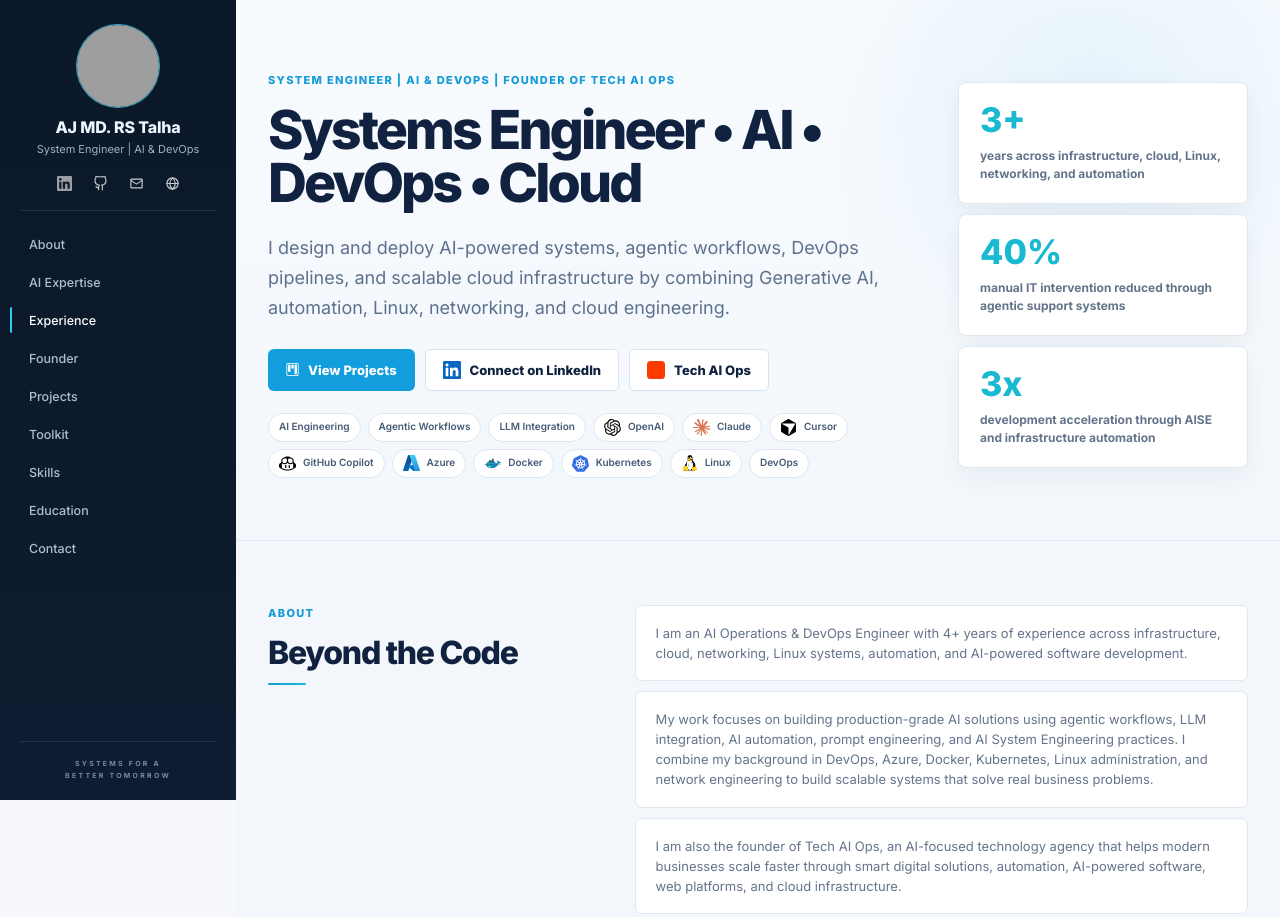
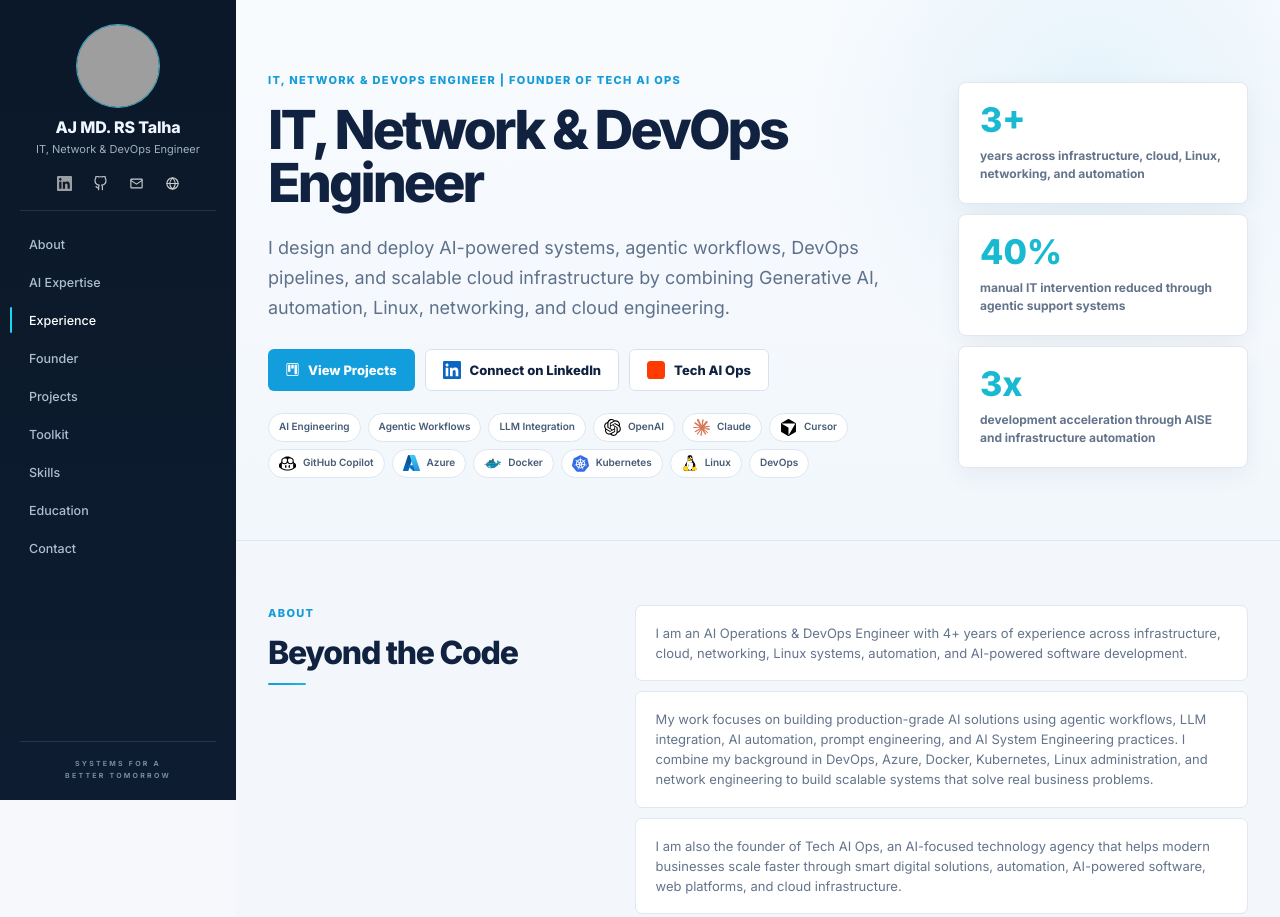
Before and after one commit to ajmdrstalha/portfolio-ajmdrstalha, a plain HTML site: page index.html in a window 1280 px wide. Shown: the top 917 px of the page. Drawn offline with nearby package versions, Linux system fonts and the light colour scheme; grey boxes are pictures that could not be loaded.

Commit message:
Update headline and designation in index.html to match LinkedIn profile

```diff
--- a/index.html
+++ b/index.html
@@ -8,7 +8,7 @@
   <meta property="og:description" content="AI Engineer building agentic workflows, AI automation systems, DevOps pipelines, cloud infrastructure, and custom business software." />
   <meta property="og:type" content="website" />
   <meta property="og:url" content="https://ajmdrstalha.codes/" />
-  <title>AJ MD. RS Talha | AI Engineer, Agentic AI Developer &amp; DevOps Specialist</title>
+<title>AJ MD. RS Talha | IT, Network &amp; DevOps Engineer</title>
 
   <link rel="preconnect" href="https://fonts.googleapis.com">
   <link rel="preconnect" href="https://fonts.gstatic.com" crossorigin>
@@ -32,7 +32,7 @@
         <img src="./images/aj-md-rs-talha-profile.png" alt="Portrait of AJ MD. RS Talha" />
       </span>
       <span class="profile__name">AJ MD. RS Talha</span>
-      <span class="profile__role">System Engineer | AI &amp; DevOps</span>
+      <span class="profile__role">IT, Network &amp; DevOps Engineer</span>
     </a>
 
     <div class="social-links" aria-label="Social links">
@@ -51,9 +51,9 @@
     <section class="hero" aria-labelledby="hero-title">
       <div class="container hero__grid">
         <div class="hero__content">
-          <p class="eyebrow">System Engineer | AI &amp; DevOps | Founder of Tech AI Ops</p>
+    <p class="eyebrow">IT, Network &amp; DevOps Engineer | Founder of Tech AI Ops</p>
           <h1 class="hero__title" id="hero-title">
-            <span>Systems Engineer • <wbr>AI • DevOps • Cloud</span>
+      <span>IT, Network &amp; <wbr>DevOps Engineer</span>
           </h1>
           <p class="hero__summary">
             I design and deploy AI-powered systems, agentic workflows, DevOps pipelines, and scalable cloud infrastructure by combining Generative AI, automation, Linux, networking, and cloud engineering.
```
